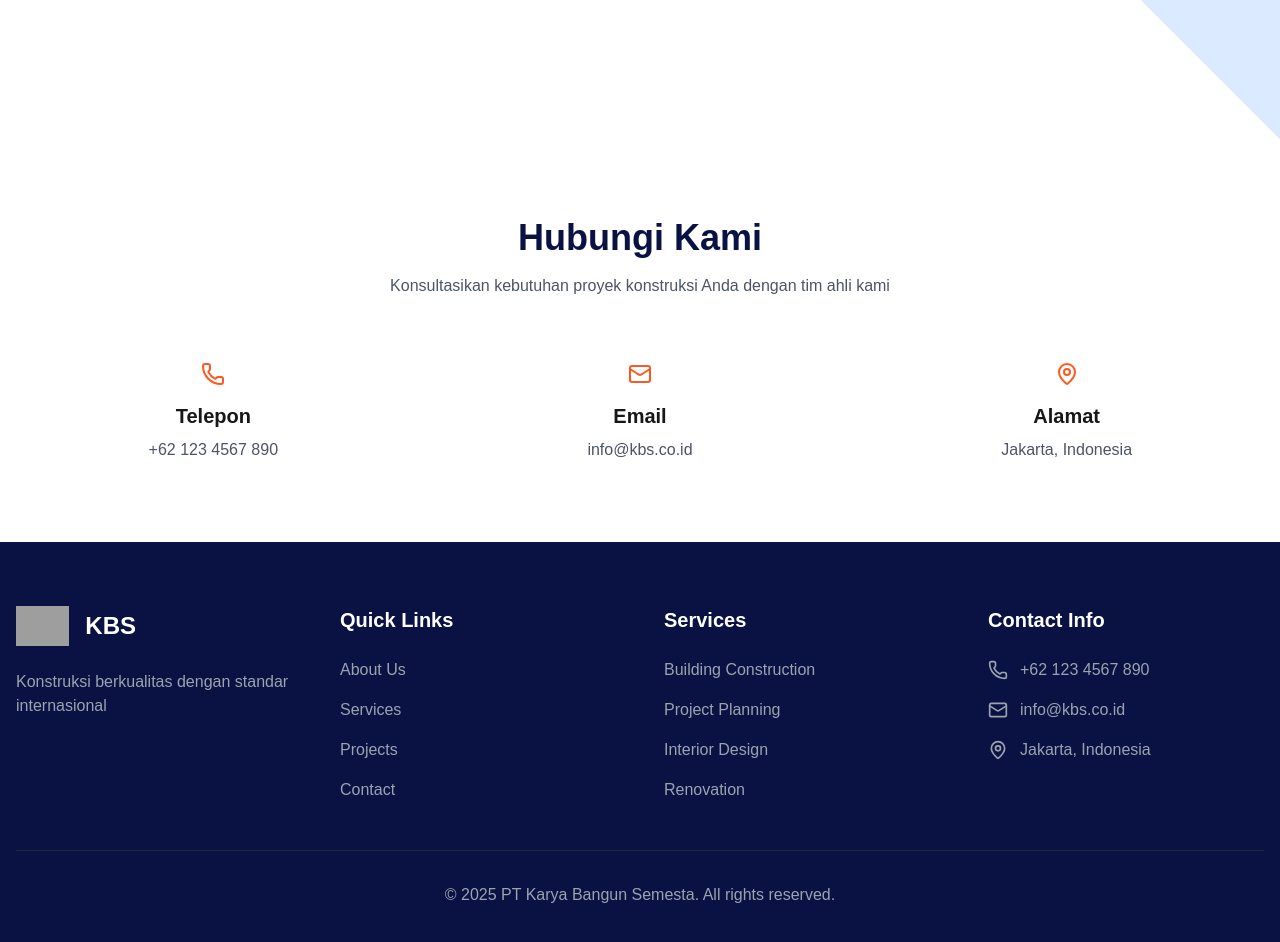
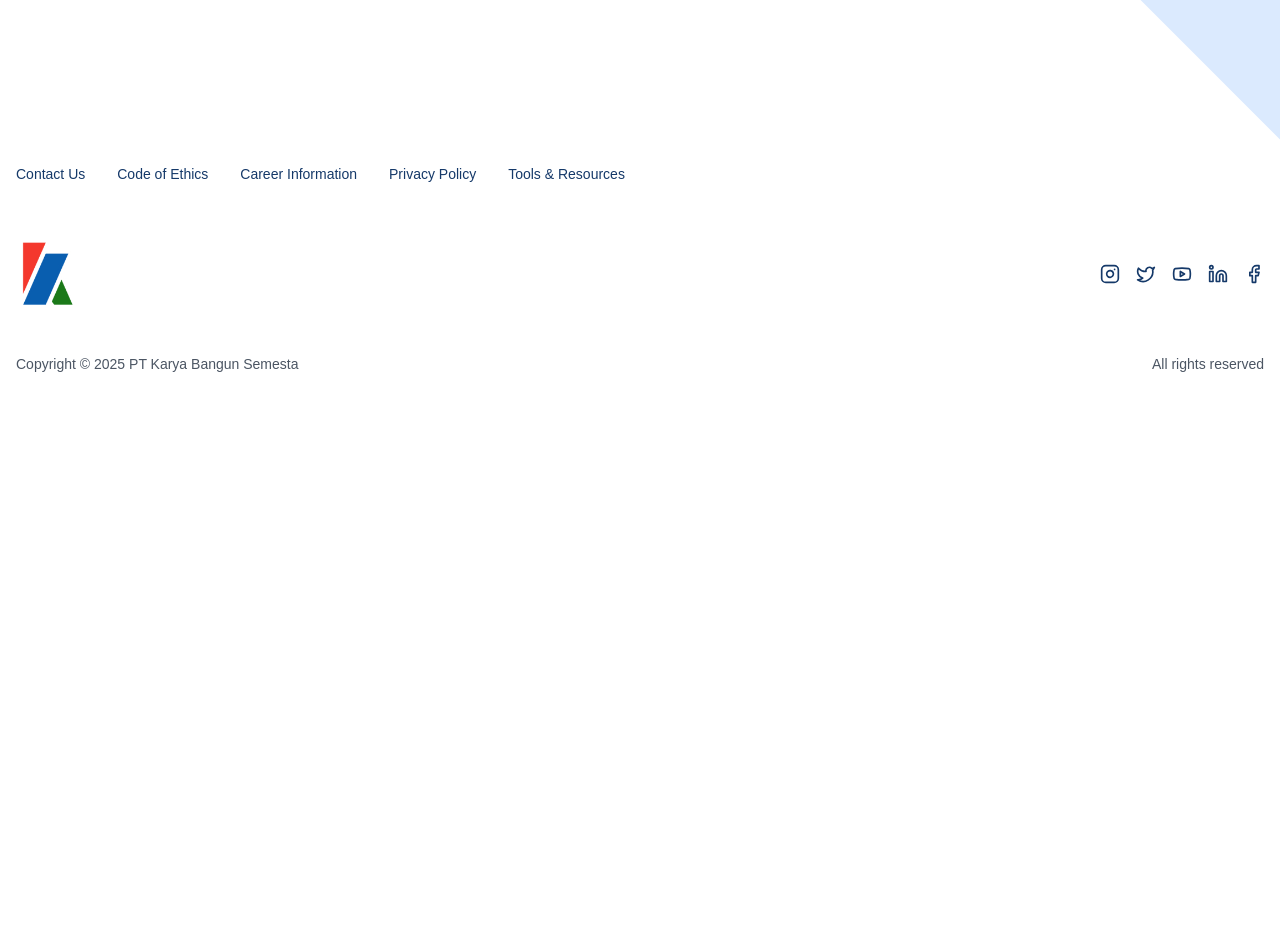
Before and after one commit to marcelaritonang/website-pt.kbs, a Next.js app: page / in a window 1280 px wide. Shown: the part 4300-5242 px from the top of the page. After the commit the page ends 4690 px from the top, so only its background shows below. Built offline with nearby package versions, Linux system fonts and the light colour scheme; grey boxes are pictures that could not be loaded.

Commit message:
update until footer

```diff
--- a/src/app/components/home/ContactSection.tsx
+++ /dev/null
@@ -1,64 +0,0 @@
-'use client'
-
-import { motion } from 'framer-motion'
-import { Phone, Mail, MapPin } from 'lucide-react'
-
-const contactInfo = [
-  {
-    icon: <Phone className="h-6 w-6" />,
-    label: "Telepon",
-    value: "+62 123 4567 890"
-  },
-  {
-    icon: <Mail className="h-6 w-6" />,
-    label: "Email",
-    value: "info@kbs.co.id"
-  },
-  {
-    icon: <MapPin className="h-6 w-6" />,
-    label: "Alamat",
-    value: "Jakarta, Indonesia"
-  }
-]
-
-export default function ContactSection() {
-  return (
-    <section id="contact" className="py-20 bg-white">
-      <div className="max-w-7xl mx-auto px-4">
-        <motion.div
-          initial={{ opacity: 0, y: 20 }}
-          whileInView={{ opacity: 1, y: 0 }}
-          transition={{ duration: 0.8 }}
-          viewport={{ once: true }}
-          className="text-center mb-16"
-        >
-          <h2 className="text-4xl font-bold text-[#091242] mb-4">
-            Hubungi Kami
-          </h2>
-          <p className="text-gray-600 max-w-2xl mx-auto">
-            Konsultasikan kebutuhan proyek konstruksi Anda dengan tim ahli kami
-          </p>
-        </motion.div>
-
-        <div className="grid md:grid-cols-3 gap-8">
-          {contactInfo.map((item, index) => (
-            <motion.div
-              key={index}
-              initial={{ opacity: 0, y: 20 }}
-              whileInView={{ opacity: 1, y: 0 }}
-              transition={{ duration: 0.5, delay: index * 0.2 }}
-              viewport={{ once: true }}
-              className="text-center"
-            >
-              <div className="flex justify-center mb-4 text-[#FF5722]">
-                {item.icon}
-              </div>
-              <h3 className="text-xl font-bold mb-2">{item.label}</h3>
-              <p className="text-gray-600">{item.value}</p>
-            </motion.div>
-          ))}
-        </div>
-      </div>
-    </section>
-  )
-}
--- a/src/app/components/layout/Footer.tsx
+++ b/src/app/components/layout/Footer.tsx
@@ -1,84 +1,106 @@
-    import { Phone, Mail, MapPin } from 'lucide-react'
-import Image from 'next/image'
+import React from 'react';
+import Link from 'next/link';
+import Image from 'next/image';
+import { Instagram, Twitter, Youtube, Linkedin, Facebook } from 'lucide-react';
 
-export default function Footer() {
+const Footer = () => {
+  const mainLinks = [
+    { name: "Contact Us", href: "/contact" },
+    { name: "Code of Ethics", href: "/ethics" },
+    { name: "Career Information", href: "/careers" },
+    { name: "Privacy Policy", href: "/privacy" },
+    { name: "Tools & Resources", href: "/resources" }
+  ];
+
+  const socialLinks = [
+    {
+      icon: <Instagram className="w-5 h-5" />,
+      href: "https://instagram.com/kbs",
+      label: "Instagram"
+    },
+    {
+      icon: <Twitter className="w-5 h-5" />,
+      href: "https://twitter.com/kbs",
+      label: "Twitter"
+    },
+    {
+      icon: <Youtube className="w-5 h-5" />,
+      href: "https://youtube.com/kbs",
+      label: "Youtube"
+    },
+    {
+      icon: <Linkedin className="w-5 h-5" />,
+      href: "https://linkedin.com/company/kbs",
+      label: "LinkedIn"
+    },
+    {
+      icon: <Facebook className="w-5 h-5" />,
+      href: "https://facebook.com/kbs",
+      label: "Facebook"
+    }
+  ];
+
   return (
-    <footer className="bg-[#091242] text-white">
-      <div className="max-w-7xl mx-auto px-4 py-16">
-        <div className="grid grid-cols-1 md:grid-cols-4 gap-12">
-          {/* Company Info */}
-          <div>
-            <div className="flex items-center space-x-4 mb-6">
-              <Image
-                src="/logo.png"
-                alt="KBS Logo"
-                width={40}
-                height={40}
-                className="h-10 w-auto"
-              />
-              <span className="text-2xl font-bold">KBS</span>
-            </div>
-            <p className="text-gray-400">
-              Konstruksi berkualitas dengan standar internasional
-            </p>
+    <footer className="bg-white">
+      <div className="max-w-screen-xl mx-auto px-4">
+        {/* Top Navigation */}
+        <nav className="py-6">
+          <ul className="flex flex-wrap justify-center sm:justify-start items-center gap-x-8 gap-y-2">
+            {mainLinks.map((link, index) => (
+              <li key={index}>
+                <Link
+                  href={link.href}
+                  className="text-[#153969] hover:text-[#1E4D2B] transition-colors text-sm"
+                >
+                  {link.name}
+                </Link>
+              </li>
+            ))}
+          </ul>
+        </nav>
+
+        {/* Middle Section with Logo and Social */}
+        <div className="py-8 flex flex-col sm:flex-row items-start sm:items-center justify-between gap-6">
+          {/* Logo */}
+          <div className="w-16 h-16">
+            <Image
+              src="/images/logo.jpg"
+              alt="KBS Logo"
+              width={64}
+              height={64}
+              className="w-full h-full object-contain"
+            />
           </div>
 
-          {/* Quick Links */}
-          <div>
-            <h3 className="text-xl font-bold mb-6">Quick Links</h3>
-            <ul className="space-y-4">
-              {['About Us', 'Services', 'Projects', 'Contact'].map((item) => (
-                <li key={item}>
-                  <a href={`#${item.toLowerCase()}`} className="text-gray-400 hover:text-white transition-colors">
-                    {item}
-                  </a>
-                </li>
-              ))}
-            </ul>
-          </div>
-
-          {/* Services */}
-          <div>
-            <h3 className="text-xl font-bold mb-6">Services</h3>
-            <ul className="space-y-4">
-              {[
-                'Building Construction',
-                'Project Planning',
-                'Interior Design',
-                'Renovation'
-              ].map((service) => (
-                <li key={service} className="text-gray-400">
-                  {service}
-                </li>
-              ))}
-            </ul>
-          </div>
-
-          {/* Contact Info */}
-          <div>
-            <h3 className="text-xl font-bold mb-6">Contact Info</h3>
-            <ul className="space-y-4">
-              <li className="flex items-center space-x-3 text-gray-400">
-                <Phone className="h-5 w-5" />
-                <span>+62 123 4567 890</span>
-              </li>
-              <li className="flex items-center space-x-3 text-gray-400">
-                <Mail className="h-5 w-5" />
-                <span>info@kbs.co.id</span>
-              </li>
-              <li className="flex items-center space-x-3 text-gray-400">
-                <MapPin className="h-5 w-5" />
-                <span>Jakarta, Indonesia</span>
-              </li>
-            </ul>
+          {/* Social Media Links */}
+          <div className="flex items-center gap-4">
+            {socialLinks.map((social, index) => (
+              <a
+                key={index}
+                href={social.href}
+                target="_blank"
+                rel="noopener noreferrer"
+                className="text-[#153969] hover:text-[#1E4D2B] transition-colors"
+                aria-label={social.label}
+              >
+                {social.icon}
+              </a>
+            ))}
           </div>
         </div>
 
-        {/* Copyright */}
-        <div className="border-t border-gray-800 mt-12 pt-8 text-center text-gray-400">
-          <p>&copy; {new Date().getFullYear()} PT Karya Bangun Semesta. All rights reserved.</p>
+        {/* Copyright Section */}
+        <div className="py-4 flex flex-col sm:flex-row justify-between items-center gap-2">
+          <p className="text-sm text-gray-600">
+            Copyright © {new Date().getFullYear()} PT Karya Bangun Semesta
+          </p>
+          <p className="text-sm text-gray-600">
+            All rights reserved
+          </p>
         </div>
       </div>
     </footer>
-  )
-}
+  );
+};
+
+export default Footer;
--- a/src/app/page.tsx
+++ b/src/app/page.tsx
@@ -4,7 +4,7 @@ import HeroSection from '@/app/components/home/HeroSection'
 import ServicesSection from './components/home/ServicesSection'
 import StatsSection from './components/home/StatsSection'
 import LocationSection from './components/home/LocationSection'
-import ContactSection from './components/home/ContactSection'
+// import ContactSection from './components/home/ContactSection'
 import Navbar from './components/layout/Navbar'
 import Footer from './components/layout/Footer'
 import VisionMissionSection from './components/home/VisionMissionSection'
@@ -45,8 +45,8 @@ export default function Home() {
       <ServicesSection />
 
       <StatsSection />
-
-      <ContactSection />
+{/*
+      <ContactSection /> */}
 
       <Footer />
     </main>
```
